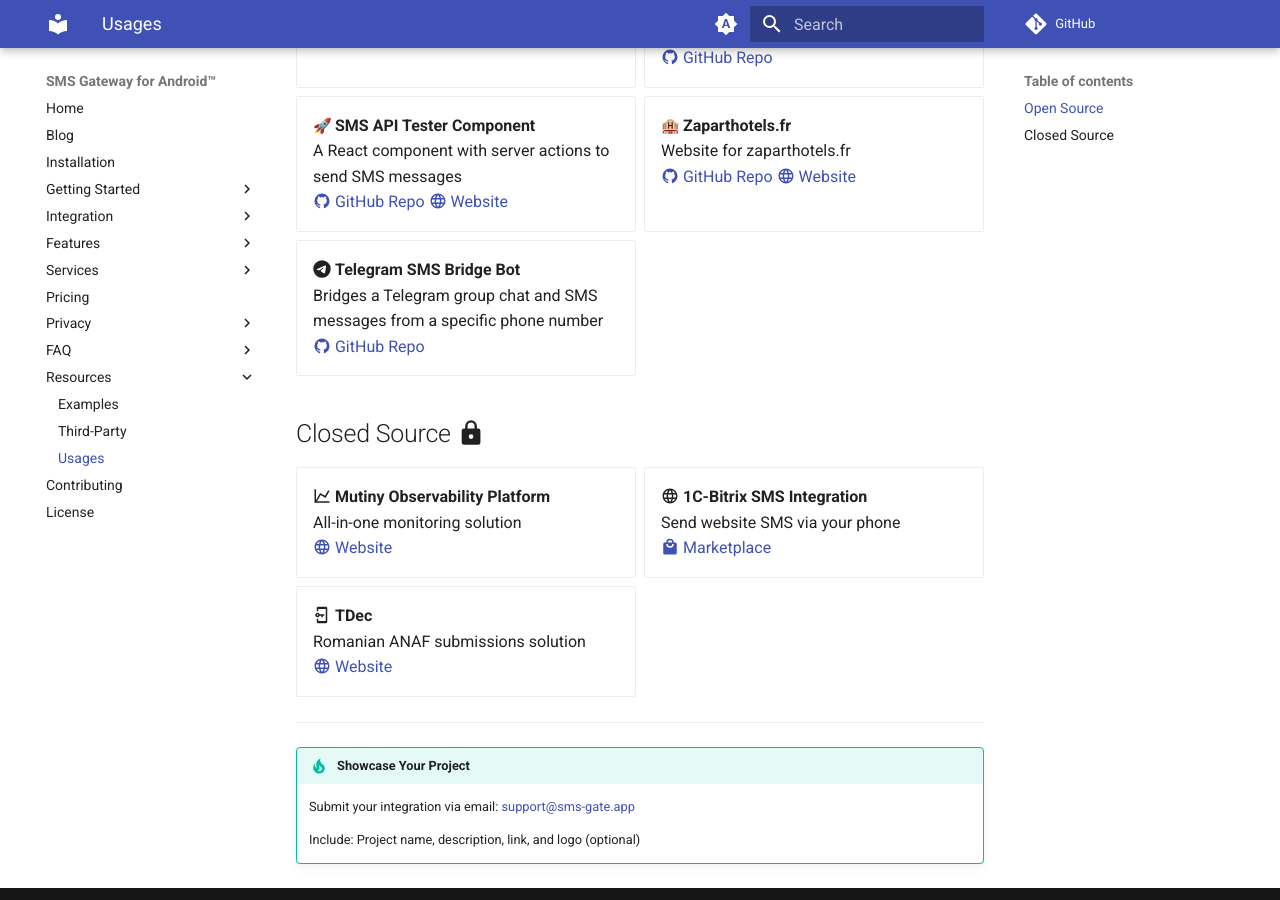
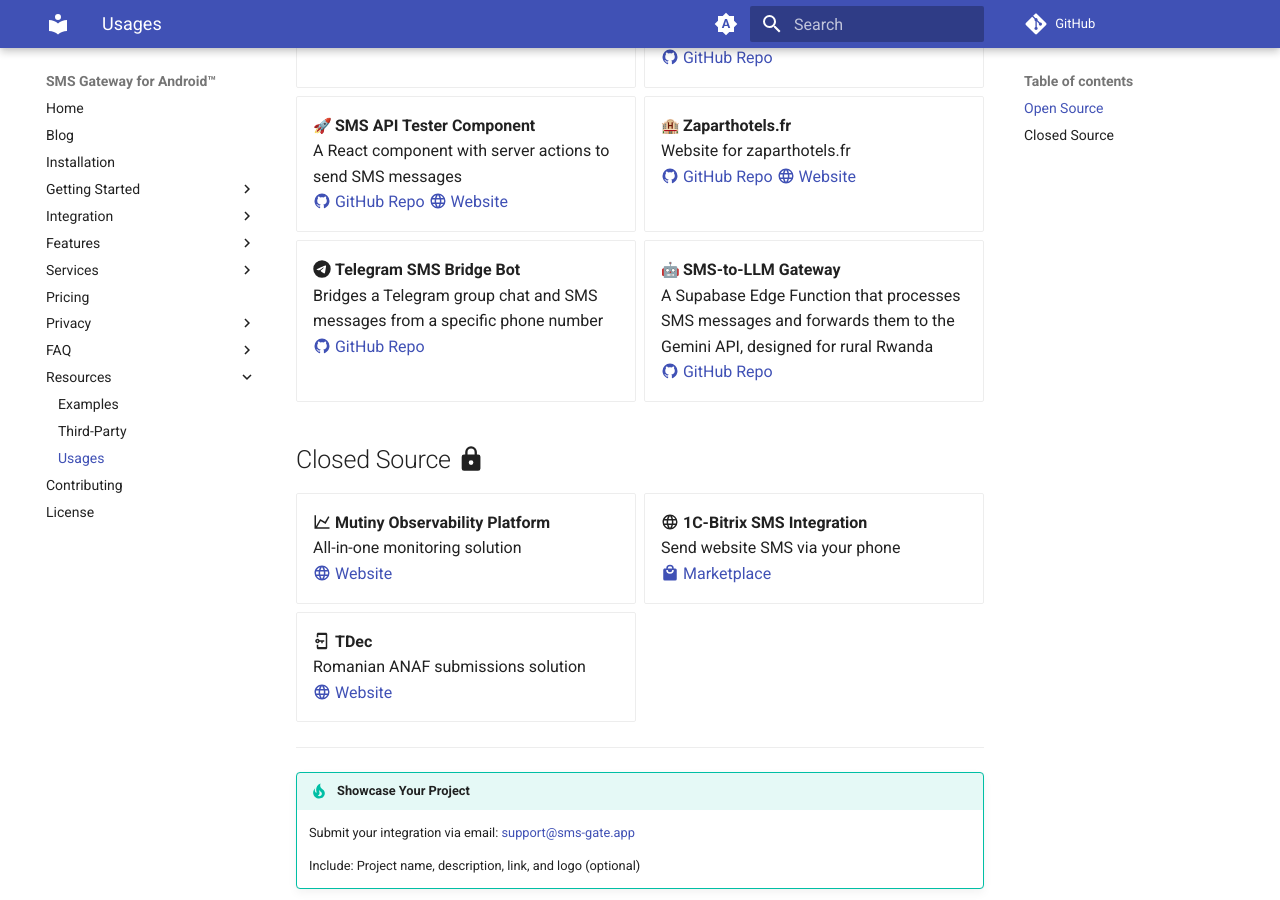
Before and after one commit to android-sms-gateway/docs-web, an MkDocs documentation site: the page built from docs/resources/usages.md, in a window 1280 px wide and 900 px high, scrolled down 515 px. Built offline with MkDocs 1.6.1 and Material for MkDocs 9.7.7, drawn with Linux system fonts in a browser that asks for light colours; emoji names are drawn with the system emoji font; comment, search, counter and statistics services are not loaded.

Commit message:
[resources] add SMS to LLM use case

```diff
--- a/docs/resources/usages.md
+++ b/docs/resources/usages.md
@@ -37,6 +37,10 @@
   Bridges a Telegram group chat and SMS messages from a specific phone number
   [:material-github: GitHub Repo](https://github.com/TopPelemeshka/telegram-sms-bridge)
 
+- :robot: **SMS-to-LLM Gateway**
+  A Supabase Edge Function that processes SMS messages and forwards them to the Gemini API, designed for rural Rwanda
+  [:material-github: GitHub Repo](https://github.com/J0/sms-to-llm)
+
 </div>
 
 ## Closed Source :material-lock:
```
